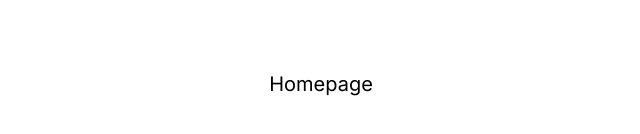
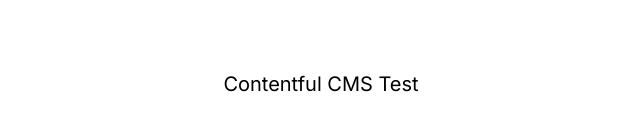
Before and after one commit to lpke/contentful-cms-test, a Next.js app: page / in a window 1280 px wide. Shown: the part 316-450 px from the top of the page, without its empty margins (319-959 px from the left). Built offline with nearby package versions, Linux system fonts and the light colour scheme.

Commit message:
chore: update boilerplate content

```diff
--- a/src/app/layout.tsx
+++ b/src/app/layout.tsx
@@ -9,8 +9,8 @@
 });
 
 export const metadata: Metadata = {
-  title: 'NextJS Base',
-  description: 'NextJS base setup'
+  title: 'Contentful CMS Test',
+  description: 'Contentful with NextJS',
 };
 
 export default function RootLayout({
--- a/src/app/page.tsx
+++ b/src/app/page.tsx
@@ -1,7 +1,7 @@
 export default function Home() {
   return (
     <main className="flex min-h-[100svh] w-screen flex-col items-center justify-center">
-      <h1 className="text-xl">Homepage</h1>
+      <h1 className="text-xl">Contentful CMS Test</h1>
     </main>
   );
 }
```
Also changed, not shown: package.json (+4 -4 lines).
